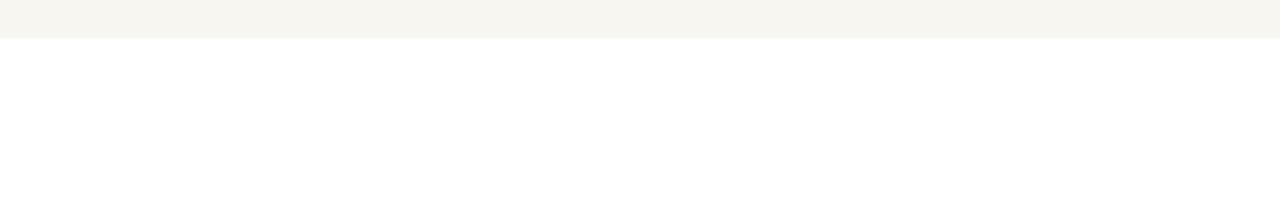
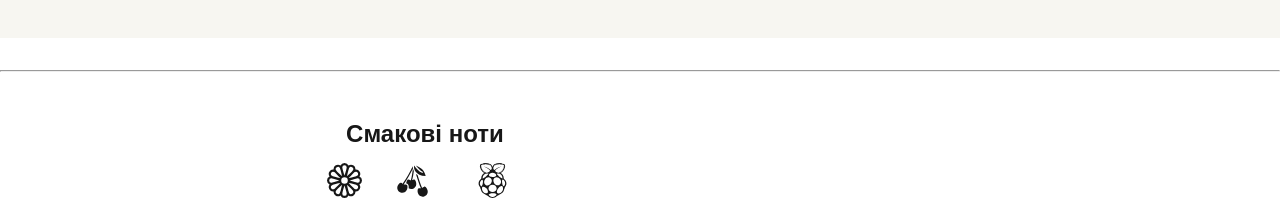
Before and after one commit to AndriyMykhailiyk/TodoCofePage, a Next.js app: page /cofe/0 in a window 1280 px wide. Shown: the part 974-1184 px from the top of the page. Before the commit the page ends 1012 px from the top, so only its background shows below. Built offline with nearby package versions, Linux system fonts and the light colour scheme.

Commit message:
“NigthtFlex”

```diff
--- a/src/app/MainComponent/HeaderComponents/header/header.tsx
+++ b/src/app/MainComponent/HeaderComponents/header/header.tsx
@@ -15,7 +15,9 @@ const Header = () => {
             <ul className={styles.Ul}>
               <li className={styles.ByCofe}>
                 <Link href="/cofe" className={styles.ByCofe}>
+                  <button className={styles.ByCofeLink}>
                   Придбати каву
+                  </button>
                 </Link>
               </li>
             </ul>
--- a/src/app/cofe/[id]/CofePage.css
+++ b/src/app/cofe/[id]/CofePage.css
@@ -106,3 +106,41 @@ justify-content: center;
   .HeaderCofeText {
     color: black;
   }
+  .wrapperdiscount {
+    margin-bottom: 2em;
+  }
+
+  .wrapperMain {
+    padding: 3em 20em;
+  }
+
+  .wrapperMain {
+    align-items: baseline;
+  }
+
+  .HeaderTextTaske {
+padding-bottom: 15px;
+  }
+
+  .TasteSection {
+    float: left;
+    align-items: center;
+    display: flex;
+    flex-direction: column;
+
+  }
+
+  .wrapperIcons {display: flex;
+    gap: 20px;
+  justify-content: space-around;}
+
+
+  .wrapperBsFlower1 {
+  display: flex;
+  flex-direction: column;
+  align-items: center;
+}
+
+.Text90 {
+  margin-top: 12px;
+}
--- a/src/app/cofe/[id]/page.tsx
+++ b/src/app/cofe/[id]/page.tsx
@@ -11,7 +11,9 @@ import { Box, Rating } from "@mui/material";
 import { useState } from "react";
 import Diskount from "@/app/ordercofe/discount/Diskount";
 import { Snackbar } from "@mui/material";
-
+import { FaRaspberryPi } from "react-icons/fa6";
+import { GiCherry } from "react-icons/gi";
+import { BsFlower1 } from "react-icons/bs";
 const CoffeeDetail = () => {
   const params = useParams();
   const id = params.id;
@@ -113,6 +115,38 @@ const CoffeeDetail = () => {
           </span>
         </h1>
       </div>
+<hr/>
+
+                      <section className="WraperAboutSection">
+                        <main className="wrapperMain">
+                          <div className="TasteSection">
+                            <div className="HeaderText">
+                              <h2 className="HeaderTextTaske">Смакові ноти
+</h2>
+                            </div>
+                            <div className="wrapperIcons">
+                              <span className="wrapperBsFlower1">
+                              <BsFlower1 size={35}/>
+                              <p className="Text90">Flower</p>
+                              </span>
+                              <span className="wrapperBsFlower1">
+
+                              <GiCherry size={35}/ >
+                              <p className="Text90">Cherry</p>
+
+                              </span>
+                              <span className="wrapperBsFlower1">
+
+                              <FaRaspberryPi size={35}/>
+                              <p className="Text90">Raspberry</p>
+
+                              </span>
+                            </div>
+                          </div>
+                        </main>
+                      </section>
+
+
       <Snackbar
         open={promoSnackbarOpen}
         autoHideDuration={6000}
--- a/src/app/layout/ElCofeBlock/ElMenuCofe.css
+++ b/src/app/layout/ElCofeBlock/ElMenuCofe.css
@@ -84,3 +84,7 @@ div {
     width: 100%;
   }
 }
+
+.PhotoMeCasomePhoto {
+  cursor: pointer;
+}
--- a/src/app/page.tsx
+++ b/src/app/page.tsx
@@ -15,7 +15,6 @@ export default function Home() {
         <AboutUs />
         <Menu />
         <PhotoComponent />
-
         <Elcofe />
         <Footer />
       </section>
```
Also changed, not shown: src/app/page.module.css (+18 -0 lines).
